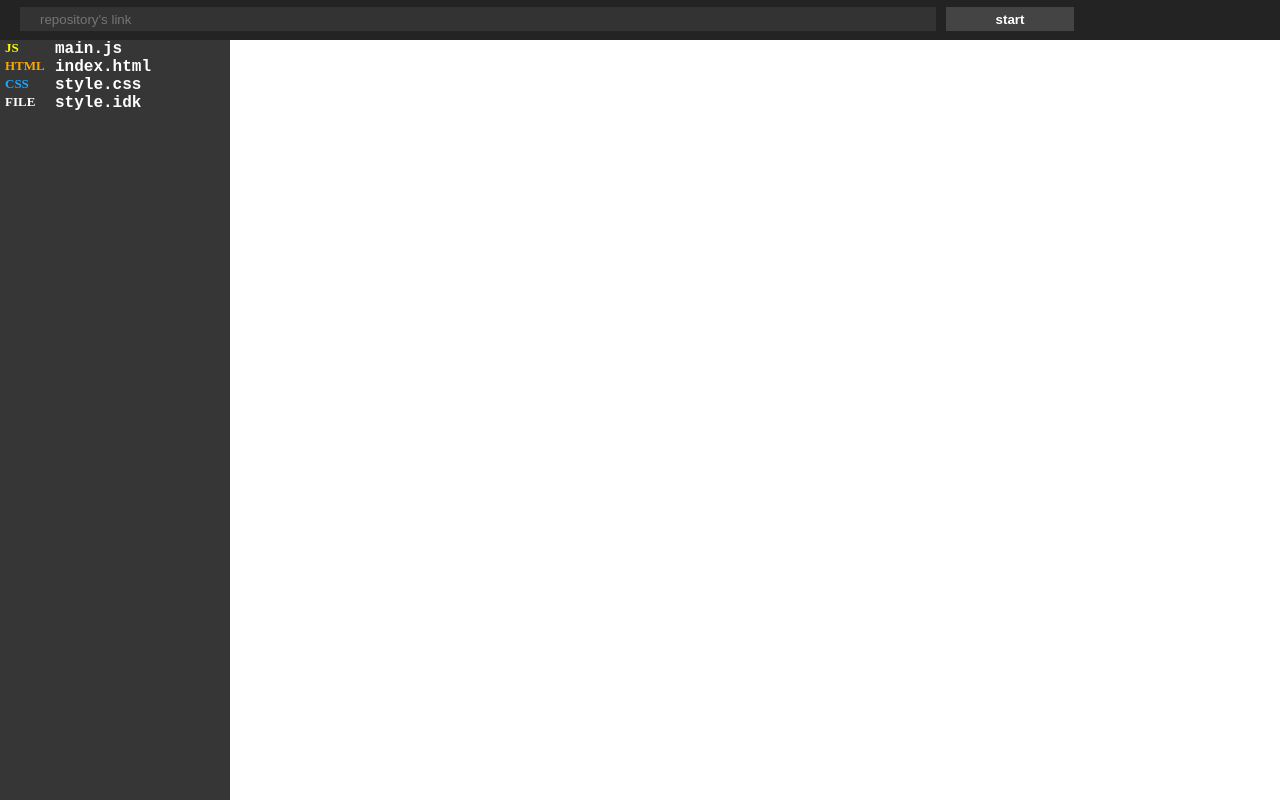
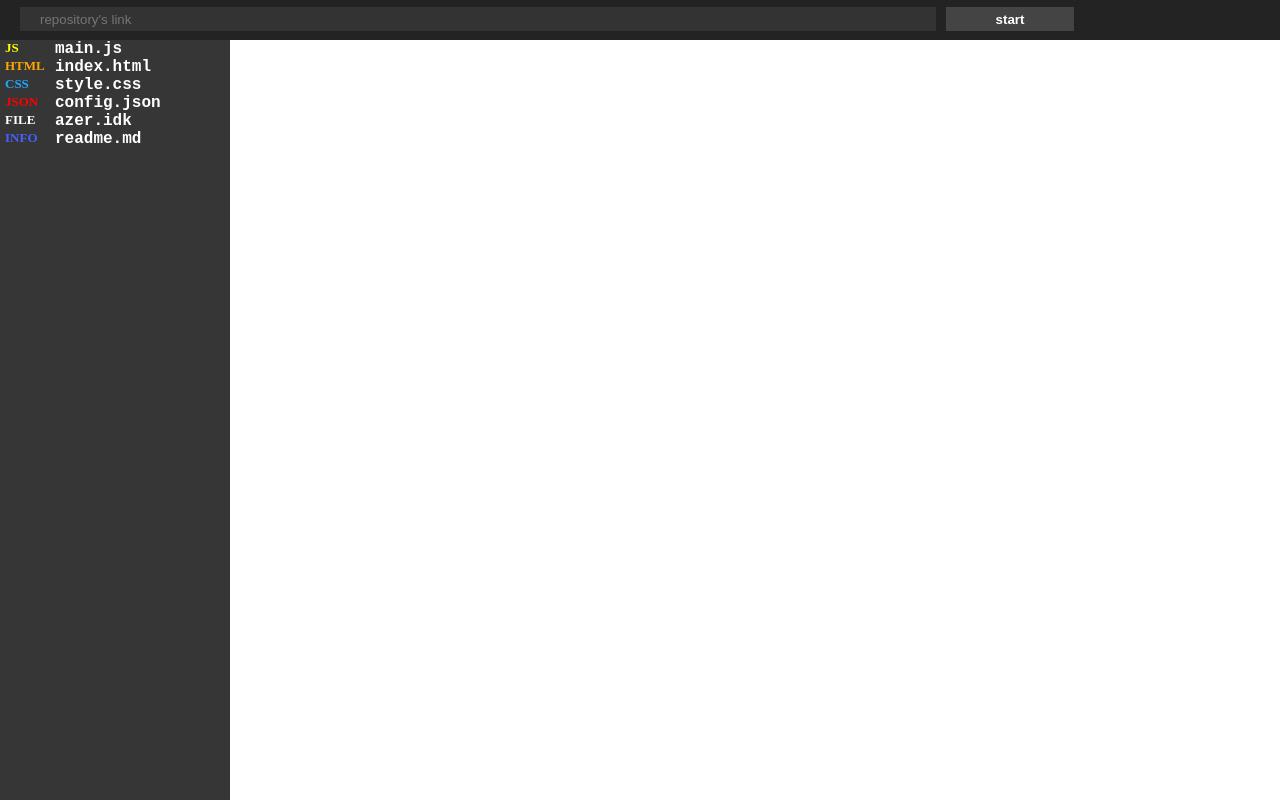
Before and after one commit to azerbelhedi/code-viewer, a React (Create React App) app: page / in a window 1280 px wide. Built offline with nearby package versions, Linux system fonts and the light colour scheme.

Commit message:
FileBox support web files

```diff
--- a/src/components/Tree/Tree.js
+++ b/src/components/Tree/Tree.js
@@ -9,19 +9,56 @@ class Tree extends Component{
         this.state = {
             tree : []
         }
+        this.fileLogo = this.fileLogo.bind(this)
     }
 
     fileLogo(fileName){
         // return { ex , color , name}
+        let arr = fileName.split(".")
+        let ex = arr[1]
+        ex = ex.toUpperCase() ;
+        let color ;
+        switch(ex){
+            case "JS" :
+                color = "yellow"
+            break
+
+            case "HTML" :
+                color = "orange"
+            break
+
+            case "CSS" :
+                color = "#1ca8ff"
+            break
+
+            case "JSON" :
+                color = "red"
+            break
+
+            case "MD" :
+                color = "#4460ff"
+                ex = "INFO"
+            break
+
+            default :
+                color = "white"
+                ex = "FILE"
+            break
+        }
+        return(
+            {name : fileName , ex : ex , color : color}
+        )
     }
 
     render(){
         return(
             <div className="tree">
-                <FileBox data = {{name : "main.js" , ex : "JS" , color : "yellow"}} />
-                <FileBox data = {{name : "index.html" , ex : "HTML" , color : "orange"}} />
-                <FileBox data = {{name : "style.css" , ex : "CSS" , color : "#1ca8ff"}} />
-                <FileBox data = {{name : "style.idk" , ex : "FILE" , color : "white"}} />
+                <FileBox data = {this.fileLogo("main.js")} />
+                <FileBox data = {this.fileLogo("index.html")} />
+                <FileBox data = {this.fileLogo("style.css")} />
+                <FileBox data = {this.fileLogo("config.json")} />
+                <FileBox data = {this.fileLogo("azer.idk")} />
+                <FileBox data = {this.fileLogo("readme.md")} />
 
                 {this.props.data.tree.map(file => {
                     console.log(file)
```
Also changed, not shown: 1 other file (tests, documents, lock files or other folders).
